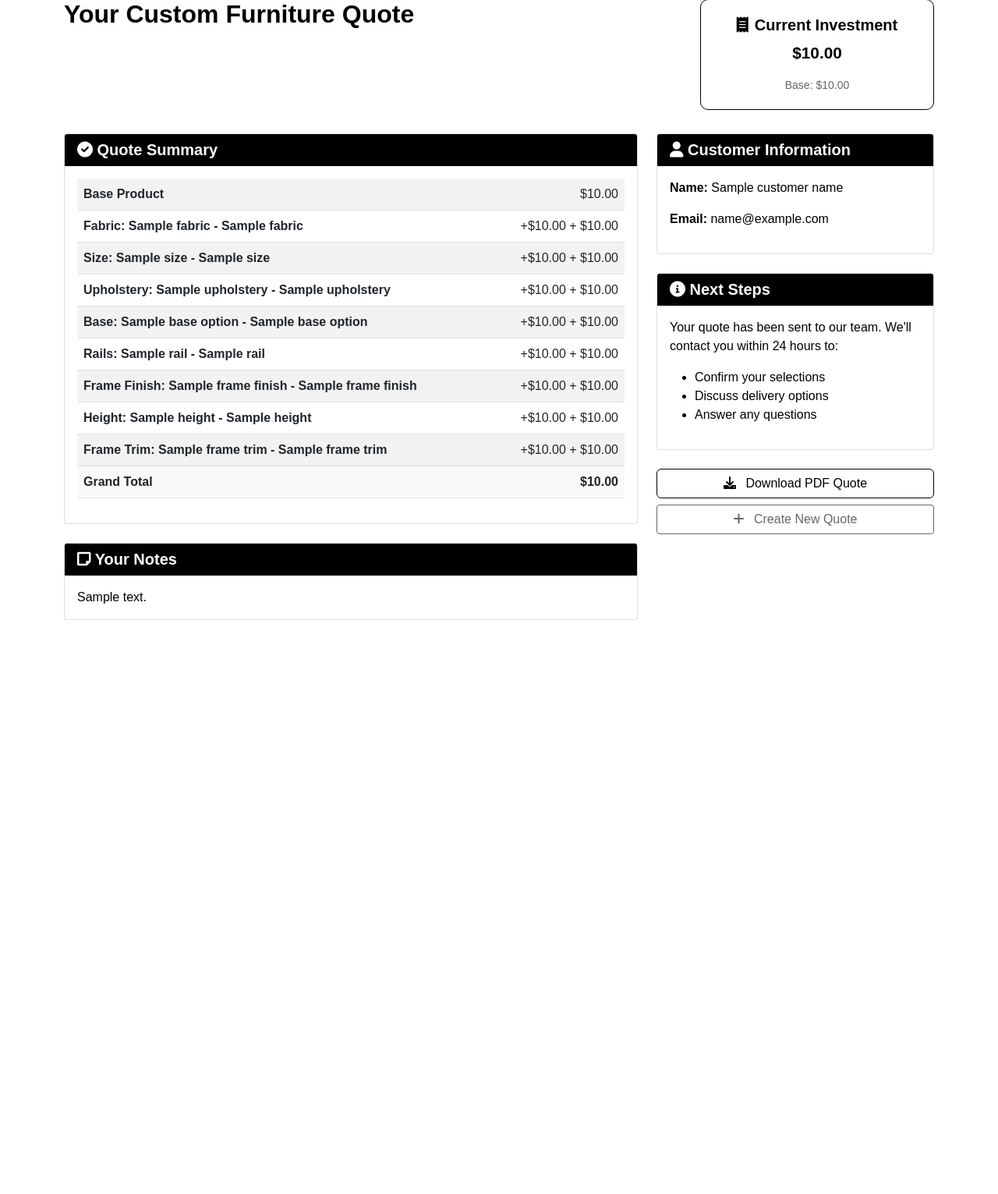
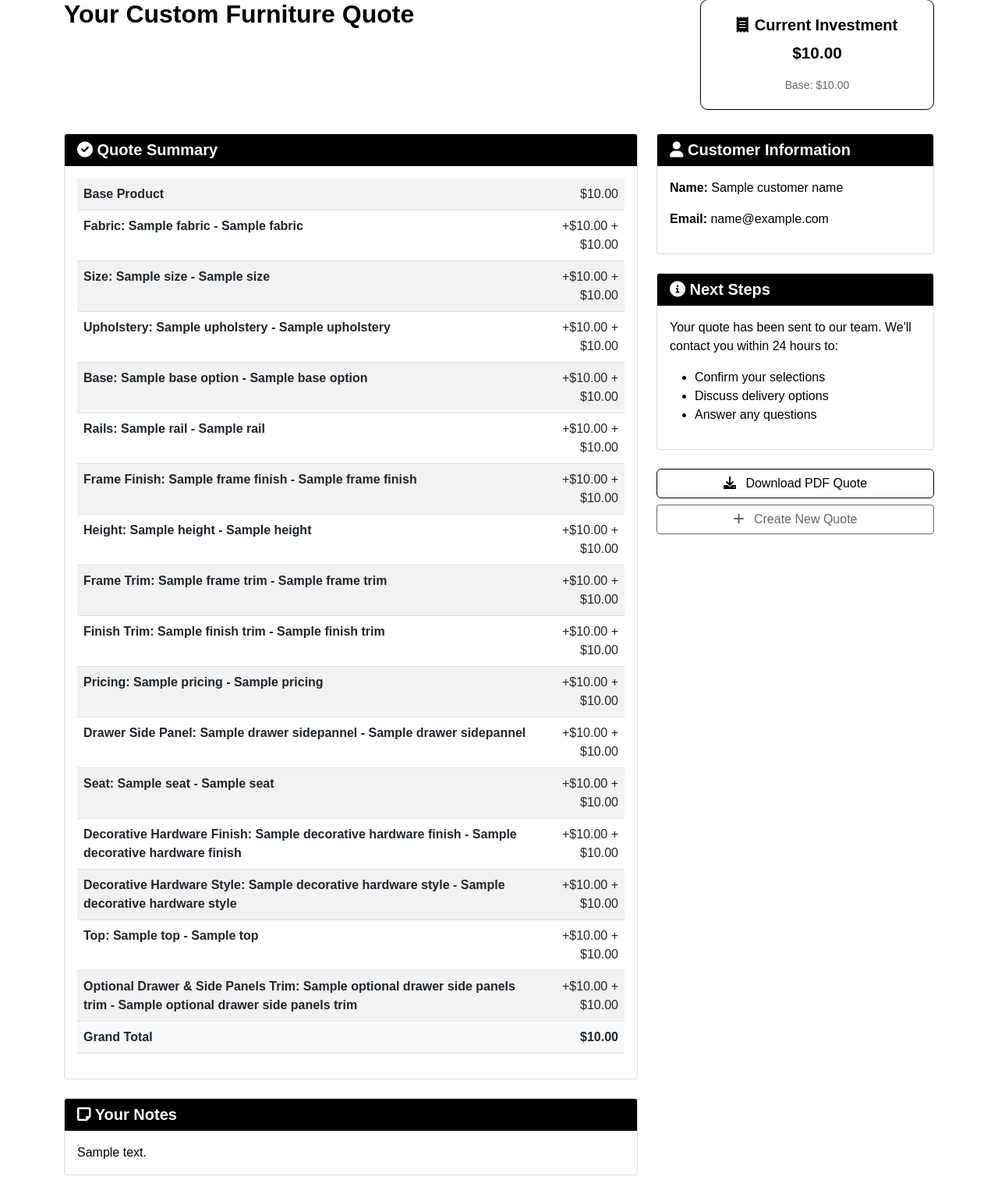
Before and after one commit to abdullah4656/rfq, a Django app: template rfq_app/templates/rfq_app/summary.html in a window 1280 px wide. Shown: the part 166-1697 px from the top of the page at 78% size. Before the commit the page ends 985 px from the top, so only its background shows below. Run offline with Django 5.2, Linux system fonts and the light colour scheme; the template is opened without the code that fills it: most values are stand-ins (such as "Sample title", 1, 10 or a date in 2020).

Commit message:
Describe what you changed

```diff
--- a/rfq_app/templates/rfq_app/summary.html
+++ b/rfq_app/templates/rfq_app/summary.html
@@ -76,7 +76,61 @@
                             <td class="text-end">+${{ frame_trim.main_price|floatformat:2 }}{% if frame_trim.sub_price %} + ${{ frame_trim.sub_price|floatformat:2 }}{% endif %}</td>
                         </tr>
                         {% endif %}
+                        {% if finish_trim %}
+<tr>
+    <th>Finish Trim: {{ finish_trim.main_title }}{% if finish_trim.sub_title %} - {{ finish_trim.sub_title }}{% endif %}</th>
+    <td class="text-end">+${{ finish_trim.main_price|floatformat:2 }}{% if finish_trim.sub_price %} + ${{ finish_trim.sub_price|floatformat:2 }}{% endif %}</td>
+</tr>
+{% endif %}
 
+{% if pricing %}
+<tr>
+    <th>Pricing: {{ pricing.main_title }}{% if pricing.sub_title %} - {{ pricing.sub_title }}{% endif %}</th>
+    <td class="text-end">+${{ pricing.main_price|floatformat:2 }}{% if pricing.sub_price %} + ${{ pricing.sub_price|floatformat:2 }}{% endif %}</td>
+</tr>
+{% endif %}
+
+{% if drawer_sidepannel %}
+<tr>
+    <th>Drawer Side Panel: {{ drawer_sidepannel.main_title }}{% if drawer_sidepannel.sub_title %} - {{ drawer_sidepannel.sub_title }}{% endif %}</th>
+    <td class="text-end">+${{ drawer_sidepannel.main_price|floatformat:2 }}{% if drawer_sidepannel.sub_price %} + ${{ drawer_sidepannel.sub_price|floatformat:2 }}{% endif %}</td>
+</tr>
+{% endif %}
+
+{% if seat %}
+<tr>
+    <th>Seat: {{ seat.main_title }}{% if seat.sub_title %} - {{ seat.sub_title }}{% endif %}</th>
+    <td class="text-end">+${{ seat.main_price|floatformat:2 }}{% if seat.sub_price %} + ${{ seat.sub_price|floatformat:2 }}{% endif %}</td>
+</tr>
+{% endif %}
+
+{% if decorative_hardware_finish %}
+<tr>
+    <th>Decorative Hardware Finish: {{ decorative_hardware_finish.main_title }}{% if decorative_hardware_finish.sub_title %} - {{ decorative_hardware_finish.sub_title }}{% endif %}</th>
+    <td class="text-end">+${{ decorative_hardware_finish.main_price|floatformat:2 }}{% if decorative_hardware_finish.sub_price %} + ${{ decorative_hardware_finish.sub_price|floatformat:2 }}{% endif %}</td>
+</tr>
+{% endif %}
+
+{% if decorative_hardware_style %}
+<tr>
+    <th>Decorative Hardware Style: {{ decorative_hardware_style.main_title }}{% if decorative_hardware_style.sub_title %} - {{ decorative_hardware_style.sub_title }}{% endif %}</th>
+    <td class="text-end">+${{ decorative_hardware_style.main_price|floatformat:2 }}{% if decorative_hardware_style.sub_price %} + ${{ decorative_hardware_style.sub_price|floatformat:2 }}{% endif %}</td>
+</tr>
+{% endif %}
+
+{% if top %}
+<tr>
+    <th>Top: {{ top.main_title }}{% if top.sub_title %} - {{ top.sub_title }}{% endif %}</th>
+    <td class="text-end">+${{ top.main_price|floatformat:2 }}{% if top.sub_price %} + ${{ top.sub_price|floatformat:2 }}{% endif %}</td>
+</tr>
+{% endif %}
+
+{% if optional_drawer_side_panels_trim %}
+<tr>
+    <th>Optional Drawer & Side Panels Trim: {{ optional_drawer_side_panels_trim.main_title }}{% if optional_drawer_side_panels_trim.sub_title %} - {{ optional_drawer_side_panels_trim.sub_title }}{% endif %}</th>
+    <td class="text-end">+${{ optional_drawer_side_panels_trim.main_price|floatformat:2 }}{% if optional_drawer_side_panels_trim.sub_price %} + ${{ optional_drawer_side_panels_trim.sub_price|floatformat:2 }}{% endif %}</td>
+</tr>
+{% endif %}
                         <tr style="background-color: #f8f9fa;">
                             <th><strong>Grand Total</strong></th>
                             <td class="text-end"><strong>${{ grand_total|floatformat:2 }}</strong></td>
```
